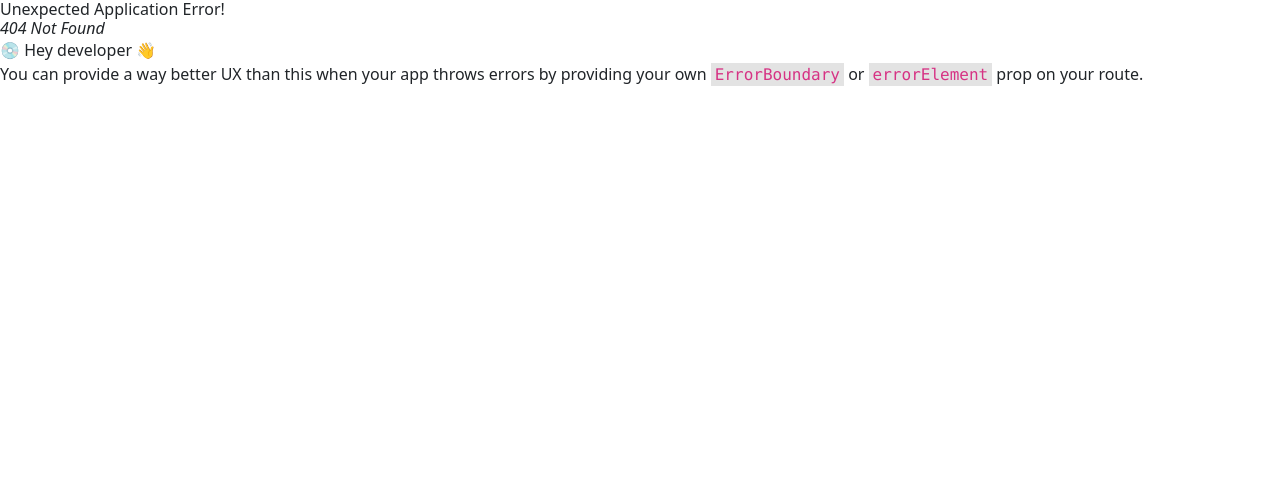
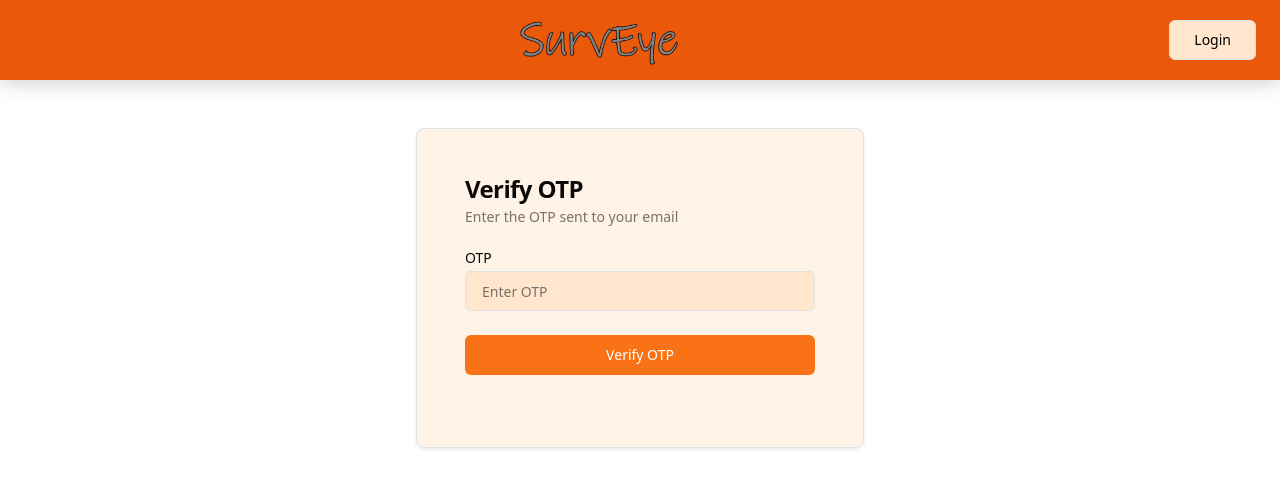
Before and after one commit to Akhil-ja/SurvEye, a React (Vite) app in the folder frontend/: page /verify-otp in a window 1280 px wide. Before the commit this address had no page. Shown: the top 488 px of the page. Built offline with nearby package versions, Linux system fonts and the light colour scheme.

Commit message:
fet:creator sigup done with OTPChanges to be committed:

```diff
--- a/frontend/package.json
+++ b/frontend/package.json
@@ -22,6 +22,7 @@
     "bootstrap": "^5.3.3",
     "class-variance-authority": "^0.7.0",
     "clsx": "^2.1.1",
+    "lodash": "^4.17.21",
     "lucide-react": "^0.447.0",
     "prop-types": "^15.8.1",
     "react": "^18.3.1",
--- a/frontend/src/main.jsx
+++ b/frontend/src/main.jsx
@@ -18,6 +18,7 @@ import CreatorHome from "./screens/creatorHome";
 import App from "./App.jsx";
 import "bootstrap/dist/css/bootstrap.min.css";
 import "./index.css";
+import OTPVerificationScreen from "./screens/OTPVerificationScreen";
 
 const router = createBrowserRouter(
   createRoutesFromElements(
@@ -28,6 +29,7 @@ const router = createBrowserRouter(
       <Route path="/user/signup" element={<UserRegisterScreen />} />
       <Route path="/user/home" element={<UserHome />} />
       <Route path="/creator/home" element={<CreatorHome />} />
+      <Route path="/verify-otp" element={<OTPVerificationScreen />} />
     </Route>
   )
 );
--- /dev/null
+++ b/frontend/src/screens/OTPVerificationScreen.jsx
@@ -0,0 +1,95 @@
+import { useState } from "react";
+import { useDispatch, useSelector } from "react-redux";
+import { verifyOTP } from "../slices/authSlice";
+import { toast } from "react-toastify";
+import { useNavigate } from "react-router-dom";
+import FormContainer from "@/components/formContainer";
+import { Button } from "@/components/ui/button";
+import {
+  Card,
+  CardContent,
+  CardDescription,
+  CardFooter,
+  CardHeader,
+  CardTitle,
+} from "@/components/ui/card";
+import { Input } from "@/components/ui/input";
+import { Label } from "@/components/ui/label";
+
+const OTPVerificationScreen = () => {
+  const [otp, setOtp] = useState("");
+  const dispatch = useDispatch();
+  const { isLoading, error } = useSelector((state) => state.auth);
+  const navigate = useNavigate();
+
+  const submitHandler = async (e) => {
+    e.preventDefault();
+
+    const pendingUserId = localStorage.getItem("pendingUserId");
+
+    if (!pendingUserId) {
+      toast.error("No pending user ID found. Please sign up first.");
+      return;
+    }
+
+    try {
+      const resultAction = await dispatch(
+        verifyOTP({
+          role: "creator",
+          pendingUserId,
+          otp,
+        })
+      );
+
+      if (verifyOTP.fulfilled.match(resultAction)) {
+        localStorage.removeItem("pendingUserId");
+        toast.success(resultAction.payload.message);
+        navigate("/creator/home");
+      } else {
+        toast.error(resultAction.payload?.message || "Invalid OTP");
+      }
+    } catch (err) {
+      toast.error(err?.message || "OTP verification failed");
+    }
+  };
+
+  return (
+    <FormContainer>
+      <Card className="w-full max-w-md p-6 mx-auto bg-cover bg-center">
+        <CardHeader>
+          <CardTitle>Verify OTP</CardTitle>
+          <CardDescription>Enter the OTP sent to your email</CardDescription>
+        </CardHeader>
+        <CardContent>
+          <form onSubmit={submitHandler}>
+            <div className="grid w-full items-center gap-4">
+              <div className="flex flex-col space-y-1.5">
+                <Label htmlFor="otp">OTP</Label>
+                <Input
+                  id="otp"
+                  type="text"
+                  value={otp}
+                  onChange={(e) => setOtp(e.target.value)}
+                  placeholder="Enter OTP"
+                  required
+                />
+              </div>
+            </div>
+            <CardFooter className="px-0 pt-6">
+              <Button
+                type="submit"
+                className="bg-orange-500 hover:bg-orange-600 text-white w-full py-2 px-3"
+                disabled={isLoading}
+              >
+                {isLoading ? "Verifying..." : "Verify OTP"}
+              </Button>
+            </CardFooter>
+          </form>
+        </CardContent>
+      </Card>
+      {error && <p className="text-red-500 mt-2 text-center">{error}</p>}
+    </FormContainer>
+  );
+};
+
+export default OTPVerificationScreen;
--- a/frontend/src/screens/creatorSignup.jsx
+++ b/frontend/src/screens/creatorSignup.jsx
@@ -12,6 +12,10 @@ import {
 import { Input } from "@/components/ui/input";
 import { Label } from "@/components/ui/label";
 import { toast } from "react-toastify";
+import { initiateSignUp } from "../slices/authSlice";
+import { useDispatch } from "react-redux";
+import { useNavigate } from "react-router-dom";
+import { throttle } from "lodash";
 
 export default function CreatorRegisterScreen() {
   const [name, setName] = useState("");
@@ -20,21 +24,53 @@ export default function CreatorRegisterScreen() {
   const [password, setPassword] = useState("");
   const [confirmPassword, setConfirmPassword] = useState("");
   const [industry, setIndustry] = useState("");
+  const dispatch = useDispatch();
+  const navigate = useNavigate();
 
+  // Move the submitHandler function definition above the throttle
   const submitHandler = async (e) => {
     e.preventDefault();
+
     if (password !== confirmPassword) {
       toast.error("Passwords do not match");
       return;
     }
 
+    const userData = {
+      email,
+      phoneNumber,
+      password,
+      name,
+      industry,
+    };
+
     try {
-      //logic
-      toast.success("Registration successful");
+      console.log("before dispatch");
+      const resultAction = await dispatch(
+        initiateSignUp({ role: "creator", userData })
+      );
+      console.log("after dispatch", resultAction);
+
+      if (initiateSignUp.fulfilled.match(resultAction)) {
+        const { pendingUserId, message } = resultAction.payload; // Destructure here
+        toast.success(message);
+
+        localStorage.setItem("pendingUserId", pendingUserId);
+        console.log("Pending User ID for OTP:", pendingUserId);
+
+        navigate(`/verify-otp`);
+      } else {
+        const errorMessage =
+          resultAction.error?.message || "Registration failed";
+        toast.error(errorMessage);
+      }
     } catch (err) {
-      toast.error(err?.data?.message || err.error || "Registration failed");
+      toast.error(err?.message || "Registration failed");
     }
   };
+
+  // Throttle the submitHandler after it has been defined
+  const throttledSubmitHandler = throttle(submitHandler, 2000);
 
   return (
     <FormContainer>
@@ -44,7 +80,7 @@ export default function CreatorRegisterScreen() {
           <CardDescription>Create your account as a Creator</CardDescription>
         </CardHeader>
         <CardContent>
-          <form onSubmit={submitHandler}>
+          <form onSubmit={throttledSubmitHandler}>
             <div className="grid w-full items-center gap-4">
               <div className="flex flex-col space-y-1.5">
                 <Label htmlFor="email">Email</Label>
--- a/frontend/src/slices/authSlice.js
+++ b/frontend/src/slices/authSlice.js
@@ -1,7 +1,6 @@
 import { createSlice, createAsyncThunk } from "@reduxjs/toolkit";
 import api from "../api/axiosConfig";
 
-// Async thunks
 export const initiateSignUp = createAsyncThunk(
   "auth/initiateSignUp",
   async ({ role, userData }, { rejectWithValue }) => {
@@ -9,7 +8,9 @@ export const initiateSignUp = createAsyncThunk(
       const response = await api.post(`/${role}/signup`, userData);
       return response.data;
     } catch (error) {
-      return rejectWithValue(error.response.data);
+      return rejectWithValue(
+        error.response?.data || { message: "Registration failed" }
+      );
     }
   }
 );
@@ -68,18 +69,21 @@ const authSlice = createSlice({
     authInfo: getInitialAuthState(),
     isLoading: false,
     error: null,
+    pendingUserId: null,
+    message: "",
   },
   reducers: {},
   extraReducers: (builder) => {
     builder
-      // Handle initiateSignUp
+
       .addCase(initiateSignUp.pending, (state) => {
         state.isLoading = true;
       })
       .addCase(initiateSignUp.fulfilled, (state, action) => {
         state.isLoading = false;
         state.error = null;
-        // You might store pending user information here if required
+        state.pendingUserId = action.payload.pendingUserId; // Make sure this matches the response
+        state.message = action.payload.message; // Also make sure this matches the response
       })
       .addCase(initiateSignUp.rejected, (state, action) => {
         state.isLoading = false;
```
Also changed, not shown: frontend/src/screens/hero.jsx (deleted), 2 other files (tests, documents, lock files or other folders).
